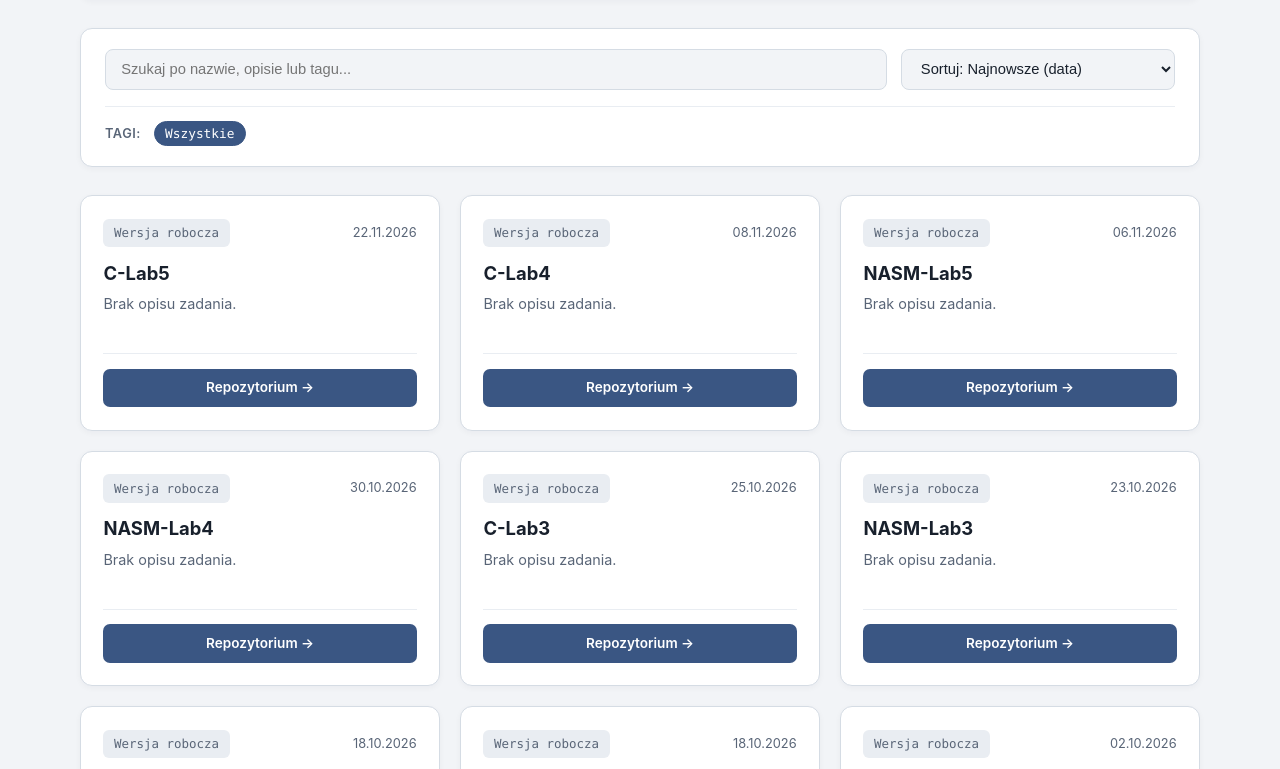
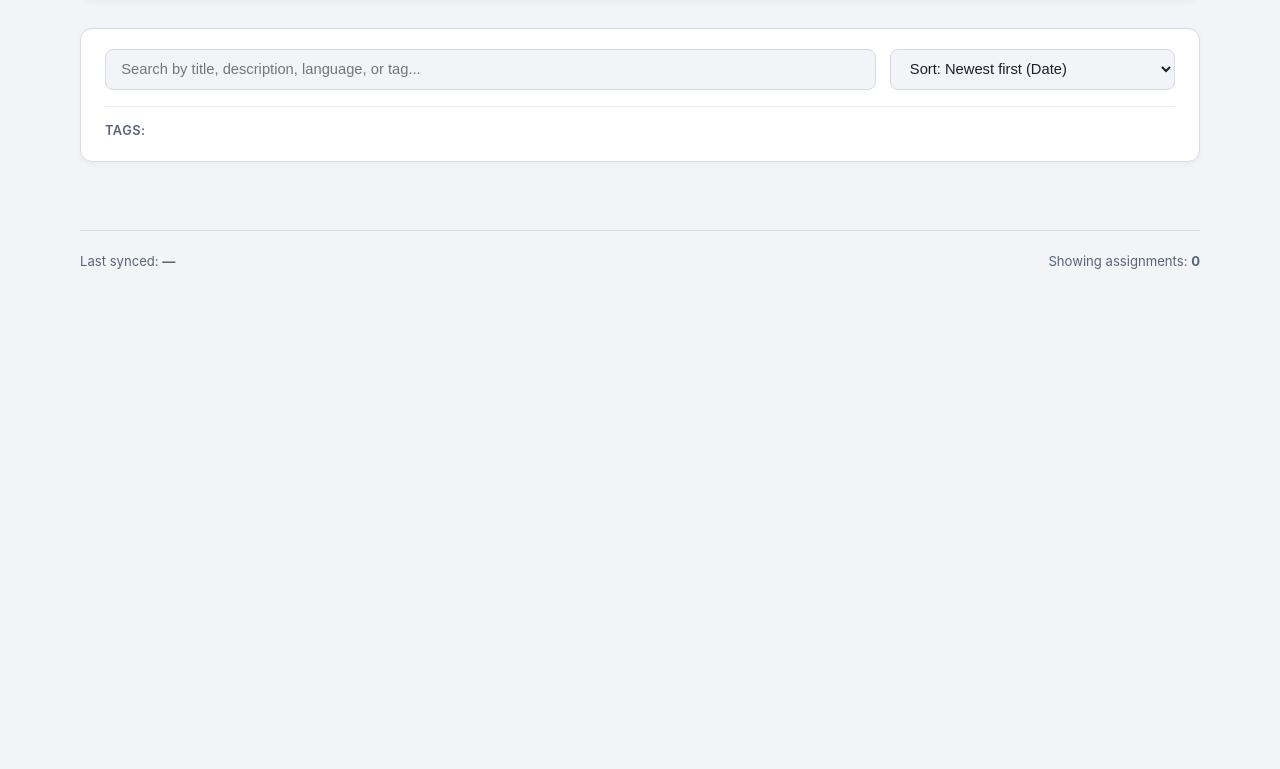
Before and after one commit to pkwitczak/Programming-techniques-teaching-materials, a plain HTML site: page docs/index.html in a window 1280 px wide. Shown: the part 161-930 px from the top of the page. After the commit the page ends 800 px from the top, so only its background shows below. Drawn offline with Linux system fonts and the light colour scheme.

Commit message:
Changed languages display

```diff
--- a/docs/index.html
+++ b/docs/index.html
@@ -1,9 +1,9 @@
 <!DOCTYPE html>
-<html lang="pl">
+<html lang="en">
 <head>
   <meta charset="UTF-8">
   <meta name="viewport" content="width=device-width, initial-scale=1.0">
-  <title>Techniki Programowania — Materiały dydaktyczne | WNiT UZ</title>
+  <title>Programming Techniques — Teaching Materials | WNiT UZ</title>
   <style>
     :root {
       --bg-page: #f2f4f7;
@@ -33,7 +33,6 @@
       margin: 0 auto;
     }
 
-    /* Nagłówek z logo WNiT */
     header {
       background: var(--bg-surface);
       border: 1px solid var(--border);
@@ -81,7 +80,6 @@
       margin-top: 0.25rem;
     }
 
-    /* Pasek wyszukiwania, sortowania i filtrów */
     .toolbar {
       background: var(--bg-surface);
       border: 1px solid var(--border);
@@ -120,7 +118,7 @@
 
     select {
       cursor: pointer;
-      min-width: 210px;
+      min-width: 220px;
       font-weight: 500;
     }
 
@@ -166,7 +164,6 @@
       color: #ffffff;
     }
 
-    /* Siatka kafelków */
     .grid {
       display: grid;
       grid-template-columns: repeat(auto-fill, minmax(320px, 1fr));
@@ -334,94 +331,49 @@
     <header>
       <div class="brand">
         <img
-          src="https://wnit.uz.zgora.pl/fcp/BHVENFTgGFAMKCAkFBwIDHU5REB4fFhw/170/public/aktualnosci/2025/logo_wnit_pl_pion_rgb.png"
-          alt="Logo Wydziału Nauk Inżynieryjno-Technicznych Uniwersytetu Zielonogórskiego"
+          src="https://uz.zgora.pl"
+          alt="Faculty of Engineering and Technical Sciences — University of Zielona Góra"
         >
         <div class="brand-divider"></div>
         <div class="header-text">
-          <h1>Techniki Programowania — Zadania</h1>
-          <p>Repozytoria materiałów laboratoryjnych i projektowych dla studentów</p>
+          <h1>Programming Techniques — Assignments</h1>
+          <p>Laboratory materials, coding tasks, and project templates for students</p>
         </div>
       </div>
     </header>
 
     <section class="toolbar">
       <div class="search-row">
-        <input type="search" id="search" placeholder="Szukaj po nazwie, opisie lub tagu...">
-        <select id="sort" aria-label="Sortowanie zadań">
-          <option value="date-desc">Sortuj: Najnowsze (data)</option>
-          <option value="date-asc">Sortuj: Najstarsze (data)</option>
-          <option value="release-desc">Sortuj: Numer wydania (malejąco)</option>
-          <option value="name-asc">Sortuj: Nazwa (A–Z)</option>
+        <input type="search" id="search" placeholder="Search by title, description, language, or tag...">
+        <select id="sort" aria-label="Sort assignments">
+          <option value="date-desc">Sort: Newest first (Date)</option>
+          <option value="date-asc">Sort: Oldest first (Date)</option>
+          <option value="release-desc">Sort: Release version (High to Low)</option>
+          <option value="name-asc">Sort: Name (A–Z)</option>
         </select>
       </div>
       <div class="tags-bar" id="tags-bar">
-        <span class="tags-label">Tagi:</span>
+        <span class="tags-label">Tags:</span>
       </div>
     </section>
 
     <main class="grid" id="repo-list"></main>
 
     <footer>
-      <span>Synchronizacja z GitHub Projects: <strong id="updated-at">—</strong></span>
-      <span>Wyświetlane zadania: <strong id="repo-count">0</strong></span>
+      <span>Last synced: <strong id="updated-at">—</strong></span>
+      <span>Showing assignments: <strong id="repo-count">0</strong></span>
     </footer>
   </div>
 
   <script>
-    const MOCK_DATA = {
-      generatedAt: "2026-11-22T12:00:00Z",
-      repositories: [
-        {
-          name: "lab-01-podstawy-skladni",
-          description: "Struktura programu, typy danych, instrukcje sterujące oraz podstawowe operacje wejścia/wyjścia.",
-          url: "https://github.com",
-          updatedAt: "2026-10-08T12:00:00Z",
-          language: "C++",
-          topics: ["lab-01", "podstawy", "semestr-1"],
-          release: { tag: "v1.2.0", date: "2026-10-08T12:00:00Z", url: "https://github.com" }
-        },
-        {
-          name: "lab-02-tablice-i-wskazniki",
-          description: "Zarządzanie pamięcią dynamiczną, arytmetyka wskaźników i przekazywanie tablic do funkcji.",
-          url: "https://github.com",
-          updatedAt: "2026-10-15T14:30:00Z",
-          language: "C++",
-          topics: ["lab-02", "wskazniki", "pamiec"],
-          release: { tag: "v1.1.0", date: "2026-10-15T14:30:00Z", url: "https://github.com" }
-        },
-        {
-          name: "lab-03-struktury-i-pliki",
-          description: "Tworzenie własnych typów strukturalnych oraz serializacja danych do plików tekstowych i binarnych.",
-          url: "https://github.com",
-          updatedAt: "2026-10-22T09:10:00Z",
-          language: "C++",
-          topics: ["lab-03", "pliki", "struktury"],
-          release: { tag: "v2.0.1", date: "2026-10-22T09:10:00Z", url: "https://github.com" }
-        },
-        {
-          name: "lab-04-obliczenia-macierzowe",
-          description: "Implementacja operacji na macierzach rzadkich i rozwiązywanie układów równań liniowych.",
-          url: "https://github.com",
-          updatedAt: "2026-11-05T16:20:00Z",
-          language: "Python",
-          topics: ["lab-04", "algorytmy", "macierze"],
-          release: { tag: "v1.0.0", date: "2026-11-05T16:20:00Z", url: "https://github.com" }
-        },
-        {
-          name: "projekt-semestralny-symulator",
-          description: "Szablon repozytorium do projektu zaliczeniowego wraz z zestawem testów jednostkowych.",
-          url: "https://github.com",
-          updatedAt: "2026-11-19T11:45:00Z",
-          language: "C++",
-          topics: ["projekt", "zaliczenie", "testy"],
-          release: null
-        }
-      ]
-    };
-
     let allRepos = [];
     let selectedTag = null;
+
+    function getRepoLanguages(repo) {
+      if (Array.isArray(repo.languages)) return repo.languages;
+      if (repo.language) return [repo.language];
+      return [];
+    }
 
     function getEffectiveDate(repo) {
       return new Date((repo.release && repo.release.date) || repo.updatedAt).getTime();
@@ -432,13 +384,13 @@
       const tagSet = new Set();
       repos.forEach(r => (r.topics || []).forEach(t => tagSet.add(t)));
 
-      const tags = Array.from(tagSet).sort((a, b) => a.localeCompare(b, 'pl'));
-      bar.innerHTML = '<span class="tags-label">Tagi:</span>';
+      const tags = Array.from(tagSet).sort((a, b) => a.localeCompare(b, 'en'));
+      bar.innerHTML = '<span class="tags-label">Tags:</span>';
 
       const allBtn = document.createElement('button');
       allBtn.type = 'button';
       allBtn.className = 'filter-chip' + (selectedTag === null ? ' active' : '');
-      allBtn.textContent = 'Wszystkie';
+      allBtn.textContent = 'All';
       allBtn.onclick = () => { selectedTag = null; updateView(); };
       bar.appendChild(allBtn);
 
@@ -454,30 +406,27 @@
 bar.appendChild(btn);
 });
 }
-
 function updateView() {
 const query = document.getElementById('search').value.toLowerCase().trim();
 const sortMode = document.getElementById('sort').value;
-
 document.querySelectorAll('.filter-chip').forEach(btn => {
-        if (btn.textContent === 'Wszystkie') {
+if (btn.textContent === 'All') {
 btn.classList.toggle('active', selectedTag === null);
 } else {
 btn.classList.toggle('active', btn.textContent === '#' + selectedTag);
 }
 });
-
 let filtered = allRepos.filter(r => {
+const langs = getRepoLanguages(r);
 const matchesTag = !selectedTag || (r.topics && r.topics.includes(selectedTag));
 const matchesQuery = !query ||
 r.name.toLowerCase().includes(query) ||
 (r.description && r.description.toLowerCase().includes(query)) ||
-          (r.language && r.language.toLowerCase().includes(query)) ||
+langs.some(l => l.toLowerCase().includes(query)) ||
 (r.release && r.release.tag.toLowerCase().includes(query)) ||
 (r.topics && r.topics.some(t => t.toLowerCase().includes(query)));
 return matchesTag && matchesQuery;
 });
-
 filtered.sort((a, b) => {
 if (sortMode === 'date-desc') return getEffectiveDate(b) - getEffectiveDate(a);
 if (sortMode === 'date-asc') return getEffectiveDate(a) - getEffectiveDate(b);
@@ -486,93 +435,55 @@
 const relB = (b.release && b.release.tag) || '';
 return relB.localeCompare(relA, undefined, { numeric: true });
 }
-        return a.name.localeCompare(b.name, 'pl');
+return a.name.localeCompare(b.name, 'en');
 });
-
 renderCards(filtered);
 }
-
 function renderCards(repos) {
 const container = document.getElementById('repo-list');
 document.getElementById('repo-count').textContent = repos.length;
-
 if (!repos.length) {
-        container.innerHTML = '<p style="color: var(--text-muted);">Brak zadań spełniających wybrane kryteria filtrowania.</p>';
+container.innerHTML = 'No assignments match your current filter criteria.';
 return;
 }
-
 container.innerHTML = repos.map(repo => {
 const hasRelease = repo.release && repo.release.tag;
 const releaseHtml = hasRelease
-          ? `<span class="release-badge">Wydanie ${repo.release.tag}</span>`
-          : `<span class="release-badge no-release">Wersja robocza</span>`;
-
+? <span class="release-badge">Release ${repo.release.tag}</span>
+: <span class="release-badge no-release">Draft / Unreleased</span>;
 const rawDate = (hasRelease && repo.release.date) ? repo.release.date : repo.updatedAt;
-        const formattedDate = new Date(rawDate).toLocaleDateString('pl-PL', {
-          day: '2-digit', month: '2-digit', year: 'numeric'
+const formattedDate = new Date(rawDate).toLocaleDateString('en-GB', {
+day: '2-digit', month: 'short', year: 'numeric'
 });
-
-        const langTag = repo.language ? `<span class="tag lang">${repo.language}</span>` : '';
+const langs = getRepoLanguages(repo);
+const langTags = langs.map(l => <span class="tag lang">${l}</span>).join('');
 const topicTags = (repo.topics || [])
-          .map(t => `<span class="tag" onclick="filterByTag('${t}')">#${t}</span>`)
+.map(t => <span class="tag" onclick="filterByTag('${t}')">#${t}</span>)
 .join('');
-
 const releaseBtn = hasRelease
-          ? `<a class="btn btn-secondary" href="${repo.release.url}" target="_blank" rel="noopener">Release</a>`
+? <a class="btn btn-secondary" href="${repo.release.url}" target="_blank" rel="noopener">Release</a>
 : '';
-
-        return `
-          <article class="card">
-            <div>
-              <div class="card-top">
-                ${releaseHtml}
-                <span class="card-date">${formattedDate}</span>
-              </div>
-              <a class="card-title" href="${repo.url}" target="_blank" rel="noopener">${repo.name}</a>
-              <p class="card-desc">${repo.description || 'Brak opisu zadania.'}</p>
-            </div>
-            <div>
-              <div class="card-tags">
-                ${langTag}
-                ${topicTags}
-              </div>
-              <div class="card-footer">
-                <a class="btn btn-primary" href="${repo.url}" target="_blank" rel="noopener">Repozytorium &rarr;</a>
-                ${releaseBtn}
-              </div>
-            </div>
-          </article>
-        `;
+return <article class="card"> <div> <div class="card-top"> ${releaseHtml} <span class="card-date">${formattedDate}</span> </div> <a class="card-title" href="${repo.url}" target="_blank" rel="noopener">${repo.name}</a> <p class="card-desc">${repo.description || 'No description provided.'}</p> </div> <div> <div class="card-tags"> ${langTags} ${topicTags} </div> <div class="card-footer"> <a class="btn btn-primary" href="${repo.url}" target="_blank" rel="noopener">Repository &rarr;</a> ${releaseBtn} </div> </div> </article>;
 }).join('');
 }
-
 window.filterByTag = function(tag) {
 selectedTag = (selectedTag === tag) ? null : tag;
 updateView();
 };
-
-    function initApp(data, isMock) {
+fetch('data.json?v=' + Date.now())
+.then(res => res.json())
+.then(data => {
 allRepos = data.repositories || [];
-      document.getElementById('updated-at').textContent = isMock
-        ? 'Tryb podglądu (przykładowe dane)'
-        : new Date(data.generatedAt).toLocaleString('pl-PL');
+if (data.generatedAt) {
+document.getElementById('updated-at').textContent =
+new Date(data.generatedAt).toLocaleString('en-GB');
+}
 buildTagBar(allRepos);
 updateView();
-    }
-
-    // Najpierw od razu narysuj przykłady, żeby ekran nigdy nie był pusty
-    initApp(MOCK_DATA, true);
-
-    // Następnie spróbuj wczytać prawdziwy plik data.json, jeśli ma już dane
-    fetch('data.json?v=' + Date.now())
-      .then(res => res.ok ? res.json() : null)
-      .then(data => {
-        if (data && Array.isArray(data.repositories) && data.repositories.length > 0) {
-          initApp(data, false);
-        }
 })
-      .catch(() => {});
-
+.catch(() => {
+document.getElementById('repo-list').innerHTML =
+'Failed to load data.json.';
+});
 document.getElementById('search').addEventListener('input', updateView);
 document.getElementById('sort').addEventListener('change', updateView);
-  </script>
```
Lines whose indentation alone changed are shown as unchanged.
